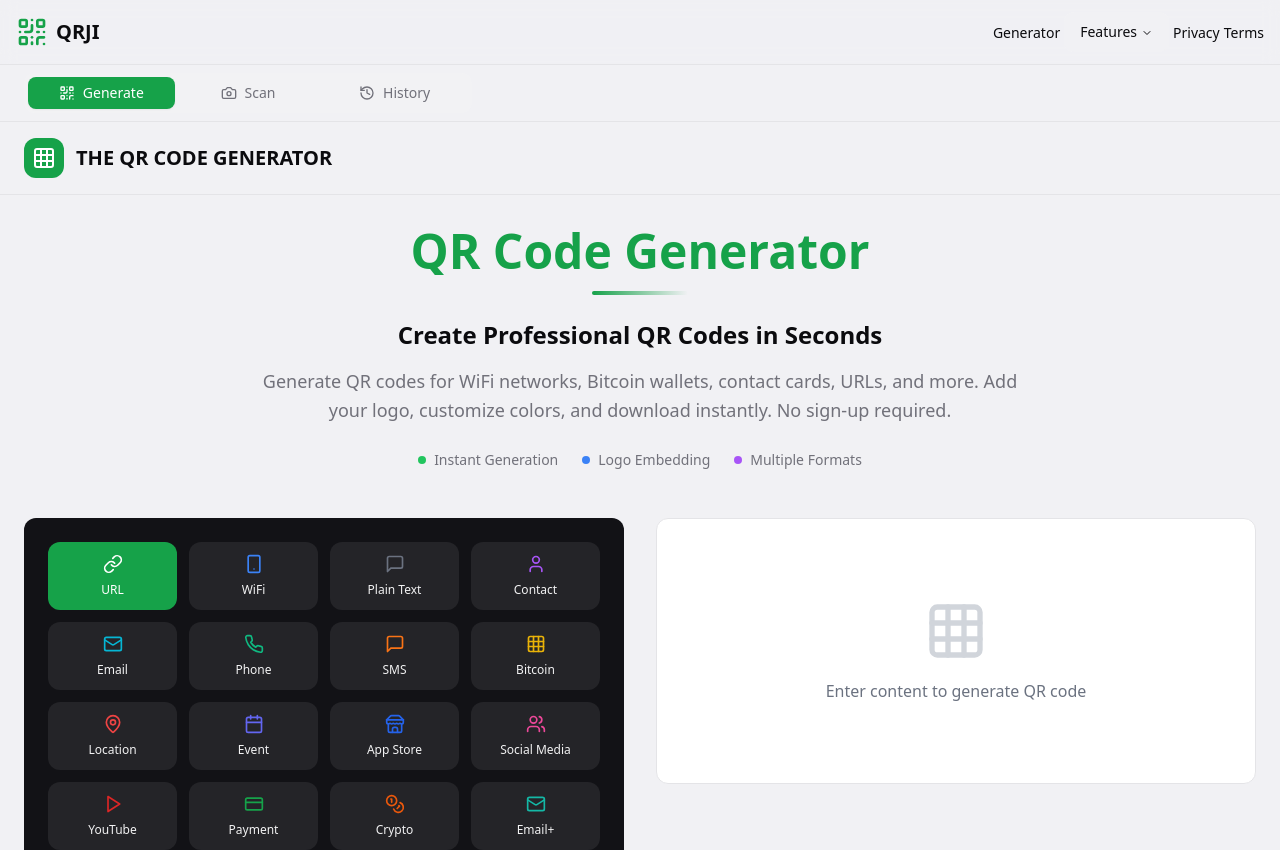
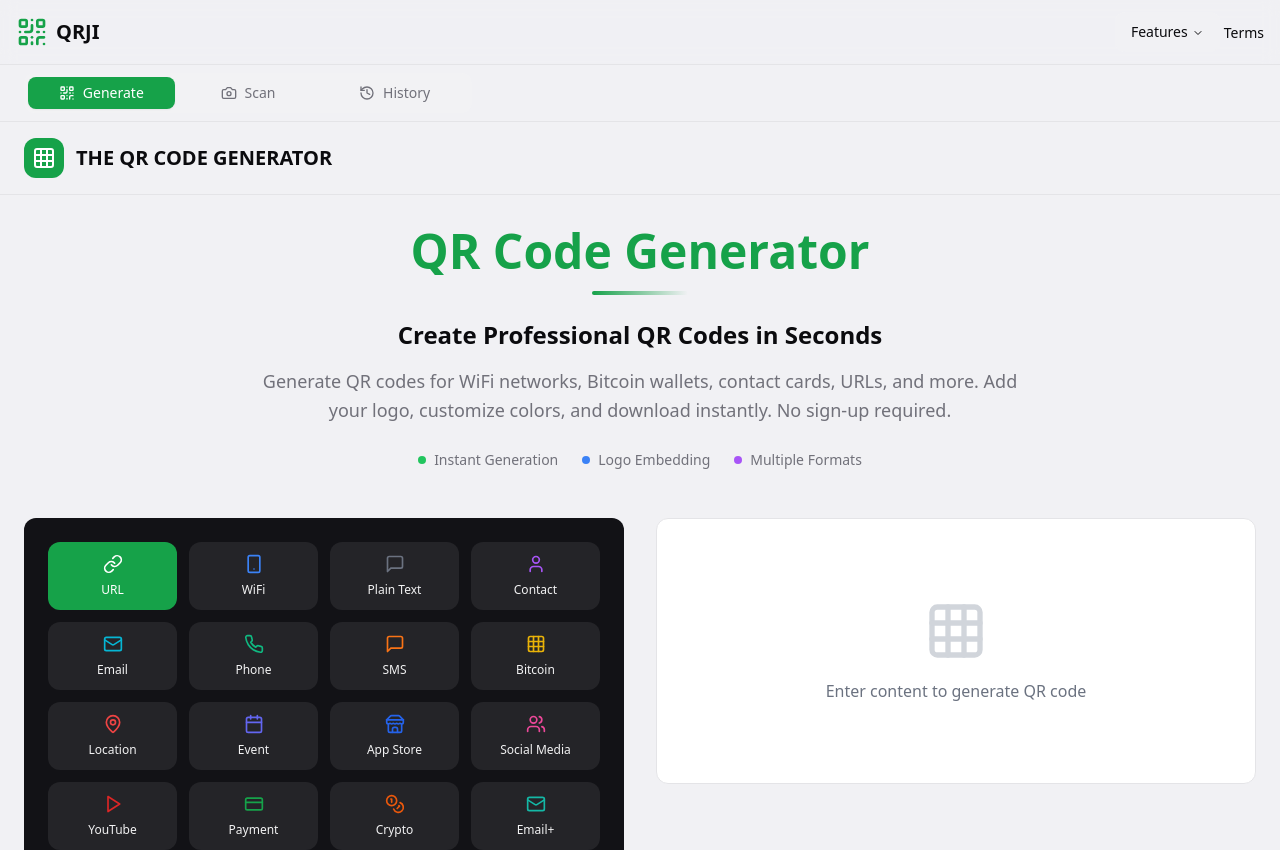
Before and after one commit to Himanshunashtech/instant-qr-hub, a React (Vite) app: page / in a window 1280 px wide. Shown: the top 850 px of the page. Built offline with nearby package versions, Linux system fonts and the light colour scheme.

Commit message:
Fix navigation bar
Remove "Privacy" and "Generator" links from the navigation bar. Adjust the features box to prevent it from going out of screen.

```diff
--- a/src/components/Navigation.tsx
+++ b/src/components/Navigation.tsx
@@ -25,16 +25,11 @@ export const Navigation = () => {
             <NavigationMenu>
               <NavigationMenuList>
                 <NavigationMenuItem>
-                  <Link to="/" className="text-sm font-medium hover:text-primary transition-colors">
-                    Generator
-                  </Link>
-                </NavigationMenuItem>
-                <NavigationMenuItem>
                   <NavigationMenuTrigger className="text-sm font-medium">
                     Features
                   </NavigationMenuTrigger>
                   <NavigationMenuContent>
-                    <ul className="grid gap-3 p-4 md:w-[400px] lg:w-[500px] lg:grid-cols-[.75fr_1fr]">
+                    <ul className="grid gap-3 p-4 w-[300px] md:w-[350px] md:grid-cols-[.75fr_1fr]">
                       <li className="row-span-3">
                         <NavigationMenuLink asChild>
                           <a
@@ -85,11 +80,6 @@ export const Navigation = () => {
                   </NavigationMenuContent>
                 </NavigationMenuItem>
                 <NavigationMenuItem>
-                  <Link to="/privacy" className="text-sm font-medium hover:text-primary transition-colors">
-                    Privacy
-                  </Link>
-                </NavigationMenuItem>
-                <NavigationMenuItem>
                   <Link to="/terms" className="text-sm font-medium hover:text-primary transition-colors">
                     Terms
                   </Link>
```
